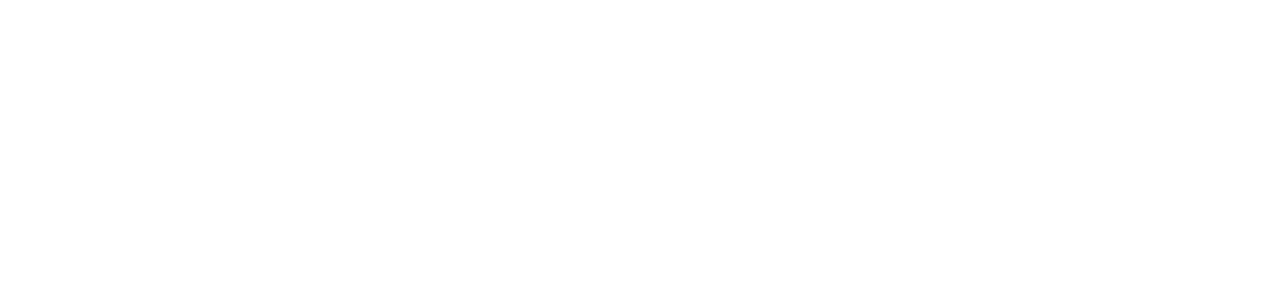
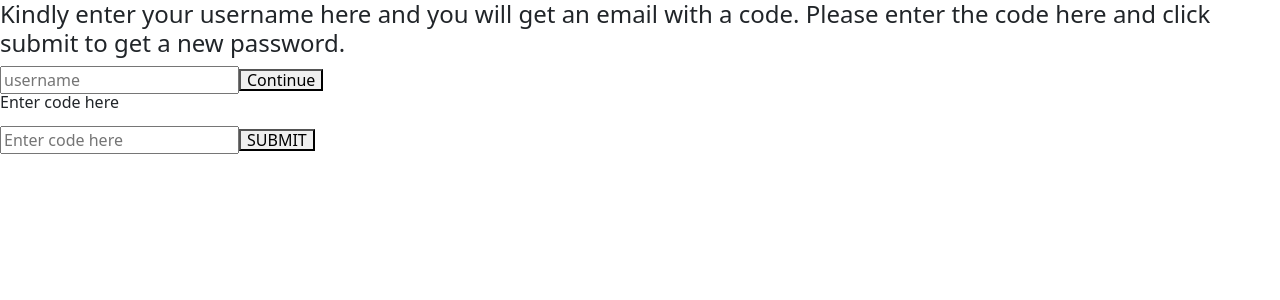
Before and after one commit to RuchaPatil2010/tech_impact, a React (Create React App) app: page /forgotpassword in a window 1280 px wide. Before the commit this address had no page. Shown: the top 300 px of the page. Built offline with nearby package versions, Linux system fonts and the light colour scheme.

Commit message:
add forgot password functionality, fix profile updates not showing until nex login and shift description field

```diff
--- a/src/App.js
+++ b/src/App.js
@@ -15,6 +15,7 @@ import ApproveShifts from './components/ApproveShifts';
 import Profile from './components/Profile';
 import UpdateProfile from './components/UpdateProfile';
 import Reloader from './components/Reloader';
+import ForgotPassword from "./components/ForgotPassword";
 
 function App() {
     return (
@@ -36,6 +37,7 @@ function App() {
                     <Route path="/profile" element={<Profile/>}/>
                     <Route path="/updateProfile" element={<UpdateProfile/>}/>
                     <Route path="/reloader" element={<Reloader/>}/>
+                    <Route path="/forgotpassword" element={<ForgotPassword/>}/>
                 </Route>
             </Routes>
         </Router>
--- /dev/null
+++ b/src/components/ForgotPassword.js
@@ -0,0 +1,40 @@
+import {useState} from "react";
+import axios from "axios";
+import {backend_url} from "../utils/constants";
+import {useNavigate} from "react-router-dom";
+
+const ForgotPassword = () => {
+    const [username,setUsername] = useState('');
+    const [code,setCode] = useState(0);
+    let navigate = useNavigate();
+
+    const handleUsername = (e)=>{
+        setUsername(e.target.value);
+    }
+    const handleCodeRequest = ()=>{
+        axios.get(backend_url+'/users/request_code',{params:{username:username}});
+    }
+
+    const handleCode = (e)=>{
+        setCode(e.target.value);
+    }
+
+    const handleSubmit = ()=>{
+        axios.get(backend_url+'/users/forgot_password',{params:{username:username,code:code}}).then(r=> {
+            if(r.status === 200) navigate('/login');
+        });
+    }
+
+    return (<div>
+        <h4>Kindly enter your username here and you will get an email with a code. Please enter the code here and click submit to get a new password.</h4>
+        <input name="username" onChange={handleUsername} placeholder='username'/>
+        <button onClick={handleCodeRequest}>Continue</button>
+        <div>
+            <p>Enter code here</p>
+            <input name="code" onChange={handleCode} placeholder="Enter code here"/>
+            <button type='submit' onClick={handleSubmit}>SUBMIT</button>
+        </div>
+    </div>)
+}
+
+export default ForgotPassword;
--- a/src/components/Login.js
+++ b/src/components/Login.js
@@ -39,6 +39,10 @@ function Login() {
             })
     }
 
+    const handleForgotPassword = () => {
+        navigate('/forgotpassword');
+    }
+
     return (
         <MDBContainer fluid className="p-3 my-5 h-custom">
 
@@ -69,7 +73,7 @@ function Login() {
                         </div>
                         <div className="d-flex justify-content-between mb-4">
                             {/* <MDBCheckbox name='flexCheck' value='' id='flexCheckDefault' label='Remember me' /> */}
-                            <a href="#">Forgot password?</a>
+                            <a href="#" onClick={handleForgotPassword}>Forgot password?</a>
                         </div>
                         <div className='text-center text-md-start mt-4 pt-2'>
                             <Button className="mb-0 px-5" onClick={handleSubmit}>Login</Button>
--- a/src/components/UpdateProfile.js
+++ b/src/components/UpdateProfile.js
@@ -14,6 +14,7 @@ export const UpdateProfile = () => {
     const [name,setName] = useState(user.name);
     const [email,setEmail] = useState(user.email);
     const [contact,setContact] = useState(user.contact);
+    const [password,setPassword] = useState('');
 
     const onContactChange = (e)=>{
         setContact(e.target.value);
@@ -24,14 +25,23 @@ export const UpdateProfile = () => {
     const onNameChange = (e)=>{
         setName(e.target.value);
     }
+    const onPasswordChange = (e)=>{
+        setPassword(e.target.value);
+    }
 
     const onUpdate = ()=>{
         axios.post(backend_url+'/users/edit',{
             username:user.username,
             name:name,
             email:email,
-            contact:contact
-        }).then(()=>navigate('/reloader',{state:{route:'/profile'}})).catch(err=>console.log(err));
+            contact:contact,
+            password:password
+        }).then(()=>{
+            user.name = name;
+            user.email = email;
+            user.contact = contact;
+            navigate('/reloader',{state:{route:'/profile'}})
+        }).catch(err=>console.log(err));
     };
 
     return (
@@ -52,6 +62,9 @@ export const UpdateProfile = () => {
                     <div class="profile_attr">Phone</div>
                     <br/>
                     <input id="contact" class="profile_update" onChange={onContactChange} defaultValue={contact}/><br/><br/><br/>
+                    <div class="profile_attr">Password</div>
+                    <br/>
+                    <input id="password" className="profile_update" onChange={onPasswordChange}/><br/><br/><br/>
                     <div class="profile_attr">Role</div>
                     <br/>
                     <input id="role" class="profile_update" value={user.role} disabled/><br/><br/><br/><br/>
--- a/src/utils/Scheduler.js
+++ b/src/utils/Scheduler.js
@@ -46,7 +46,7 @@ function Scheduler() {
                 location: info.location,
                 req_skills: info.req_skills,
                 max_volunteers: info.max_volunteers,
-                description: description,
+                description: info.description,
             }, {params: {username: username}})
             .then(() => navigate('/reloader',{state:{route:'/manageShift'}})).catch(err => {
             console.log(err);
```
